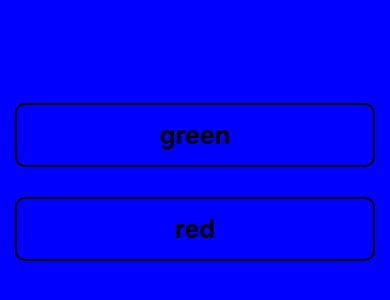
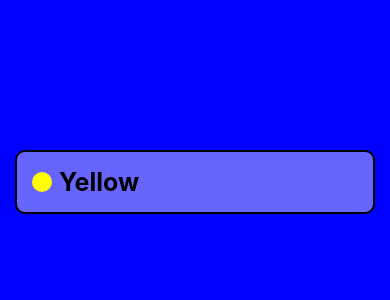
Before and after one commit to mohamadsdg/native-app, a React Native app: screen / in a window 390 px wide. Shown: the part 240-540 px from the top of the page. Built offline with nearby package versions, Linux system fonts and the light colour scheme.

Commit message:
response to touch with onPress + work with TouchableHighlight

```diff
--- a/App.js
+++ b/App.js
@@ -3,6 +3,7 @@ import {
     Dimensions,
     Image,
     ImageBackground,
+    TouchableHighlight,
     StyleSheet,
     Text,
     View,
@@ -39,12 +40,18 @@ export default class App extends Component {
                     style.container
                 ]}>
                 <StatusBar hidden={false}/>
-                <Text
+                <TouchableHighlight
                     style={style.button}
-                    onPress={() => this.onChangeColor("green")}>green</Text>
-                <Text
-                    style={style.button}
-                    onPress={() => this.onChangeColor("red")}>red</Text>
+                    onPress={()=>this.onChangeColor('yellow')}
+                    underlayColor='orange'>
+                    <View style={style.row}>
+                        <View style={[
+                            style.sample,
+                            {backgroundColor:'yellow'}
+                        ]}></View>
+                        <Text style={style.texts}>Yellow</Text>
+                    </View>
+                </TouchableHighlight>
             </View>
         );
     }
@@ -57,14 +64,31 @@ const style = StyleSheet.create({
         alignItems : "center",
     },
     button:{
-        fontSize:25,
         padding:15,
         margin:15,
         borderWidth:2,
         borderColor:"#000",
+        alignSelf:'stretch',
+        borderRadius:10,
+        backgroundColor:'rgba(255,255,255,0.4)',
+    },
+    row:{
+        alignItems:'center',
+        flexDirection:'row',
+        alignSelf:'stretch',
+
+    },
+    sample:{
+        width:20,
+        height:20,
+        backgroundColor:'#fff',
+        borderRadius:50,
+        marginRight: 7
+    },
+    texts:{
+        fontSize:25,
         fontWeight:"bold",
         alignSelf:'stretch',
         textAlign:'center',
-        borderRadius:10
     }
 });
```
